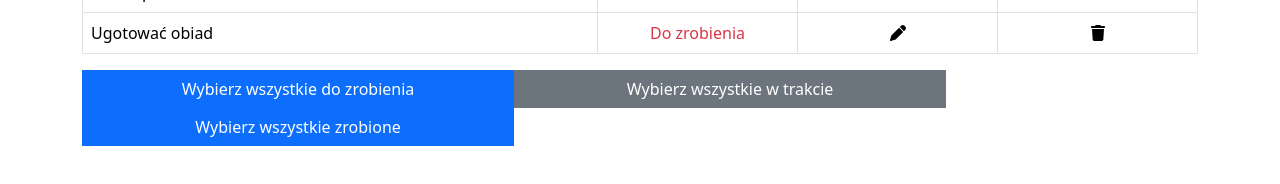
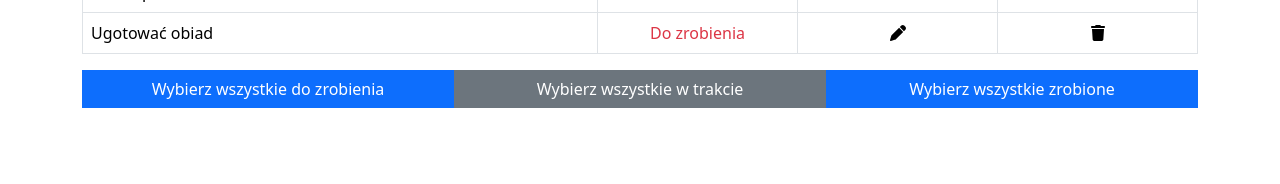
Before and after one commit to Lukk133/to-do-list2.1, a Vue app: page / in a window 1280 px wide. Shown: the part 234-418 px from the top of the page. Built offline with nearby package versions, Linux system fonts and the light colour scheme.

Commit message:
stylising

```diff
--- a/src/components/TodoApp.vue
+++ b/src/components/TodoApp.vue
@@ -64,12 +64,12 @@
 
       </tbody>
     </table>
-    <div>
-      <button style="width: 432px" class="btn btn-primary rounded-0" @click="selectTodos(isClickedTodos)"
+    <div class="flexbox">
+      <button  class="btn btn-primary rounded-0 flex1" @click="selectTodos(isClickedTodos)"
         :class="{ 'clickedButton': isClickedTodos === false }">Wybierz wszystkie do zrobienia</button>
-      <button style="width: 432px" class="btn btn-secondary rounded-0" @click="selectInProgress(isClickedInProgress)"
+      <button  class="btn btn-secondary rounded-0 flex1" @click="selectInProgress(isClickedInProgress)"
         :class="{ 'clickedButton2': isClickedInProgress === false }">Wybierz wszystkie w trakcie</button>
-      <button style="width: 432px" class="btn btn-primary rounded-0" @click="selectFinished(isClickedFinished)"
+      <button class="btn btn-primary rounded-0 flex1" @click="selectFinished(isClickedFinished)"
         :class="{ 'clickedButton': isClickedFinished === false }">Wybierz wszystkie zrobione</button>
     </div>
 
@@ -168,10 +168,9 @@ export default {
     },
     changeStatus(index) {
       let newIndex = this.availableStatuses.indexOf(this.tasks[index].status)
-
-
       if (++newIndex > 2) newIndex = 0;
       this.tasks[index].status = this.availableStatuses[newIndex]
+      localStorage.setItem(STORAGE_KEY, (this.tasks.status))
     },
     selectTodos(value) {
       this.isClickedTodos = !value
@@ -203,7 +202,13 @@ localStorage.getItem('taskName')
 .finished {
   text-decoration: line-through;
 }
-
+.flexbox{
+        display: flex;
+        flex-direction: row;
+    }
+.flex1{
+    flex: 1;
+}
 /*.flex{
   display: grid;
 
```
Also changed, not shown: src/assets/logo.png (deleted).
